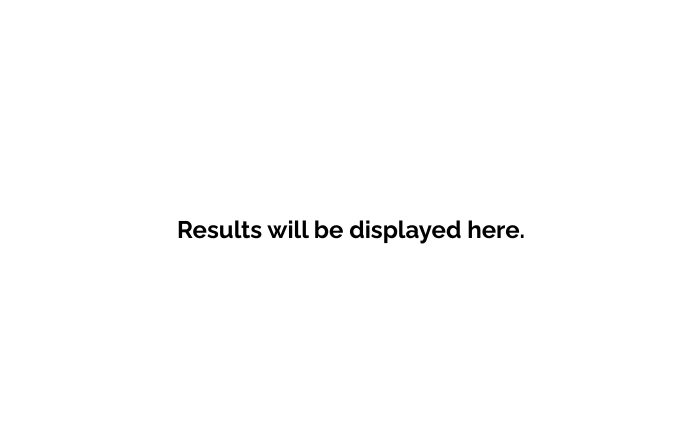
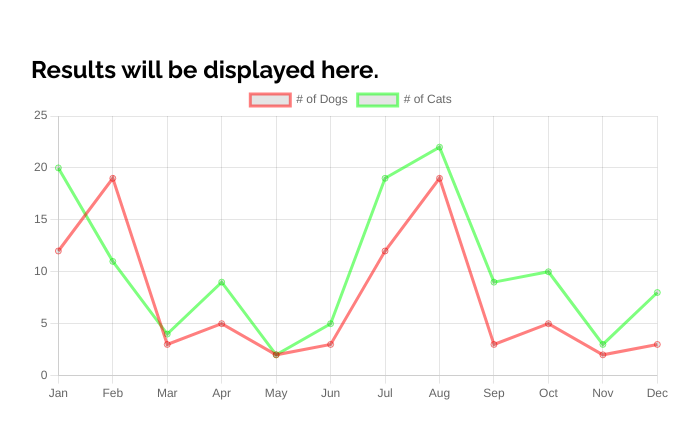
Before and after one commit to MarkVeerasingam/Battery-Simulator-Frontend-Prototype, a website with bundled scripts: page public/index.html in a window 1280 px wide. Shown: the part 1771-2209 px from the top of the page, without its empty margins (289-988 px from the left). Built offline with nearby package versions, Linux system fonts and the light colour scheme.

Commit message:
added in chartJS

```diff
--- a/public/index.html
+++ b/public/index.html
@@ -8,7 +8,7 @@
     <script src="https://cdnjs.cloudflare.com/ajax/libs/jquery/3.7.1/jquery.min.js"></script>
     <script src="https://cdnjs.cloudflare.com/ajax/libs/Sortable/1.15.2/Sortable.min.js"></script>
     <script src="https://cdnjs.cloudflare.com/ajax/libs/gsap/3.11.0/gsap.min.js"></script>
-    <!-- <script> src = "https://cdnjs.cloudflare.com/ajax/libs/Chart.js/4.4.1/chart.min.js"</script> -->
+    <script src="https://cdn.jsdelivr.net/npm/chart.js"></script>
     <script type="module" src="../src/js/app.js"></script>
     <link rel="stylesheet" href="styles.css">
     <link href="https://fonts.googleapis.com/css2?family=Raleway:wght@300;400;500;700;800&display=swap"
@@ -124,6 +124,9 @@
         <div id="results-section" class="main-container">
             <div class="content">
                 <h2>Results will be displayed here.</h2>
+                <div>
+                    <canvas id="myChart" width="800" height="400"></canvas>
+                </div>
             </div>
         </div>
         <!-- Save Section -->
--- a/src/js/app.js
+++ b/src/js/app.js
@@ -3,9 +3,12 @@ import { populateDriveCycleDropdown } from './dropdown.js';
 import './radio-select.js';
 import './sortable.js';
 import './progress-bar.js';
+import { displayChart } from './graph.js'
 import { submitForm } from './submit-form.js';
 
 $(document).ready(function () {
     console.log('App initialized');
     submitForm();
+
+    displayChart();
 });
--- a/src/js/simulate.js
+++ b/src/js/fetchSimulation.js
@@ -1,4 +1,4 @@
-export async function simulate(data) {
+export async function fetchSimulation(data) {
     const url = "http://localhost:8084/simulate";
 
     try {
@@ -13,9 +13,13 @@ export async function simulate(data) {
         if (!response.ok) {
             const errorText = await response.text();
             throw new Error(`Failed to submit simulation data: ${errorText}`);
-        } else {
-            console.log('Simulation request successful');
         }
+
+        const datapoints = await response.json();
+        console.log(response);
+        console.log(datapoints);
+
+        return datapoints;
 
     } catch (error) {
         console.error('Error occurred while submitting data:', error);
--- a/src/js/getBattery.js
+++ b/src/js/getBattery.js
@@ -14,7 +14,7 @@ $(document).ready(function () {
             // Store models for each chemistry
             cellModels[item.chemistry] = item.models.map(function (model) {
                 return {
-                    // Remove .json for display text and value - not sure how to handle this in the future.
+                    // Remove .json for display text and value - not sure how to handle this in the future...
                     // should a user name the files they upload or should it be with raw json to save a headache
                     value: model.replace(/\.json$/i, ''),
                     text: model.replace(/\.json$/i, '')
@@ -26,7 +26,7 @@ $(document).ready(function () {
         $('#battery-chemistry').change(function () {
             const batteryType = $(this).val();
             const $cellModel = $('#cell-model');
-            $cellModel.empty(); // Clear existing options
+            $cellModel.empty();
             $cellModel.append('<option value="">Select Cell Model</option>'); // Reset to default
 
             if (cellModels[batteryType]) {
--- /dev/null
+++ b/src/js/graph.js
@@ -0,0 +1,30 @@
+export async function displayChart() {
+    const ctx = document.getElementById('myChart');
+    new Chart(ctx, {
+        type: 'line',
+        data: {
+            labels: ['Jan', 'Feb', 'Mar', 'Apr', 'May', 'Jun', 'Jul', 'Aug', 'Sep', 'Oct', 'Nov', 'Dec'],
+            datasets: [{
+                label: '# of Dogs',
+                data: [12, 19, 3, 5, 2, 3, 12, 19, 3, 5, 2, 3],
+                borderColor: [
+                    'rgb(255, 0, 0, 0.5)'
+                ],
+            },
+            {
+                label: '# of Cats',
+                data: [20, 11, 4, 9, 2, 5, 19, 22, 9, 10, 3, 8],
+                borderColor: [
+                    'rgb(0, 255, 0, 0.5)'
+                ],
+            }]
+        },
+        options: {
+            scales: {
+                y: {
+                    beginAtZero: true
+                }
+            }
+        }
+    });
+}
--- a/src/js/submit-form.js
+++ b/src/js/submit-form.js
@@ -1,14 +1,14 @@
-import { simulate } from './simulate.js';
+import { fetchSimulation } from './fetchSimulation.js';
 
 function getFormData() {
-    // gets the form data of the simulation input, currently just battery chemistry and it's respective model
+    //gets the form data of the simulation input, currently just battery chemistry and it's respective model
     return {
         battery_chemistry: document.getElementById('battery-chemistry').value,
         bpx_battery_models: document.getElementById('cell-model').value
     };
 }
 
-//  get simulation scenario and it's respective simulation-specific data i.e. (drive_cycle = file, experiment = string list, time_eval = input)
+//get simulation scenario and it's respective simulation-specific data i.e. (drive_cycle = file, experiment = string list, time_eval = input)
 function getSimulationData(simulationType) {
     const simulationData = { type: simulationType };
 
@@ -35,13 +35,13 @@ function buildPostData(simulationData) {
         battery_chemistry: document.getElementById('battery-chemistry').value,
         bpx_battery_models: document.getElementById('cell-model').value,
         electrochemical_model: 'DFN', // Static for now
-        solver: 'CasadiSolver', // Static
+        solver: 'CasadiSolver', // Static val
         tolerance: {
-            atol: 1e-6, // Static
-            rtol: 1e-6  // Static
+            atol: 1e-6, // Static val
+            rtol: 1e-6  // Static val
         },
         simulation: simulationData,
-        display_params: ["Terminal voltage [V]", "Current [A]", "Discharge capacity [A.h]"] // Static for now
+        display_params: ["Terminal voltage [V]", "Current [A]", "Ambient temperature [C]"] // Static for now
     };
 }
 
@@ -63,7 +63,8 @@ export async function submitForm() {
         console.log('Form Data:', postData);
 
         try {
-            await simulate(postData);
+            // wait for simulation to finish, then scroll to the results section
+            await fetchSimulation(postData);
             scrollToResults();
         } catch (error) {
             console.error('Error occurred during simulation:', error);
```
